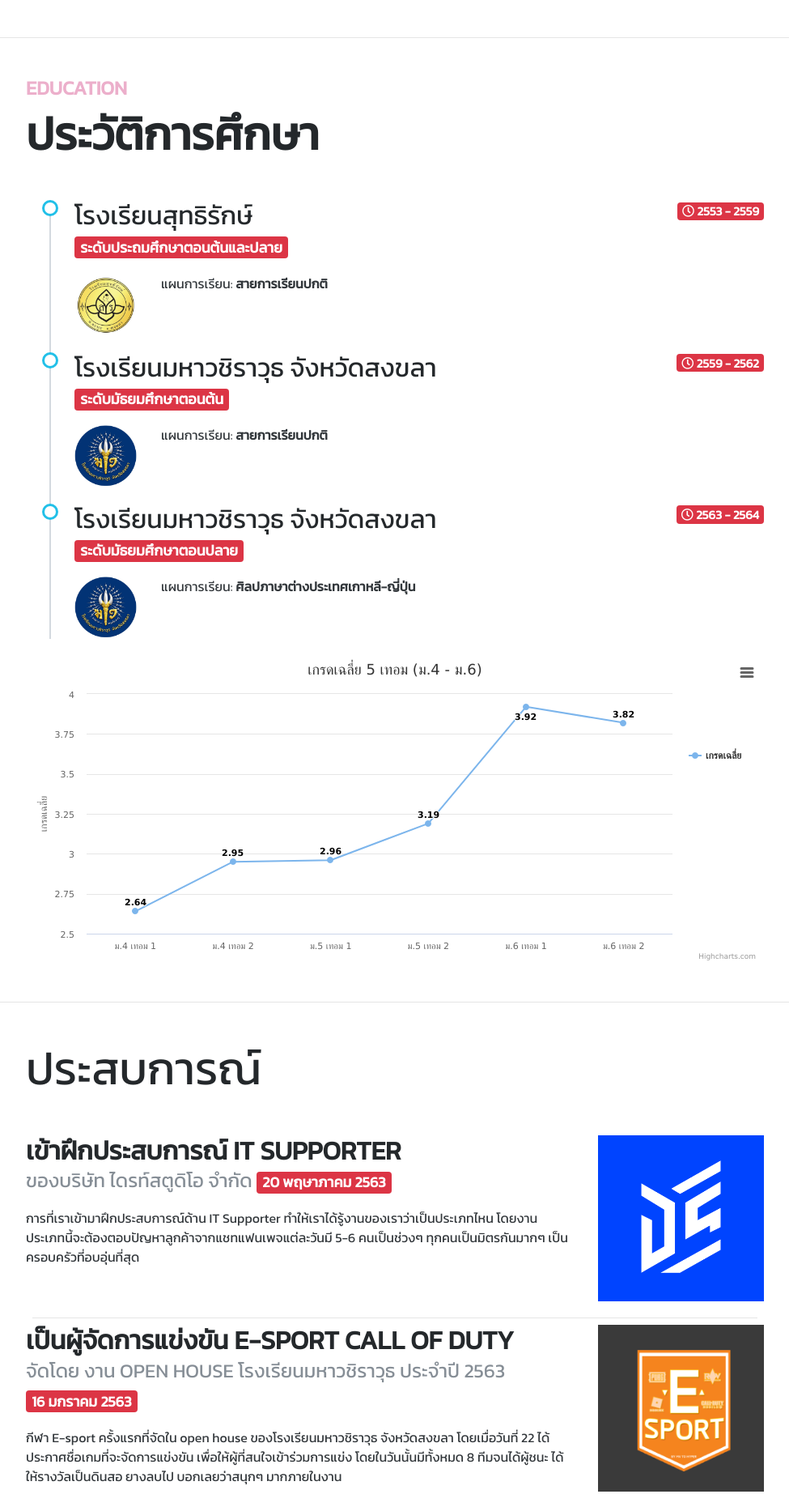
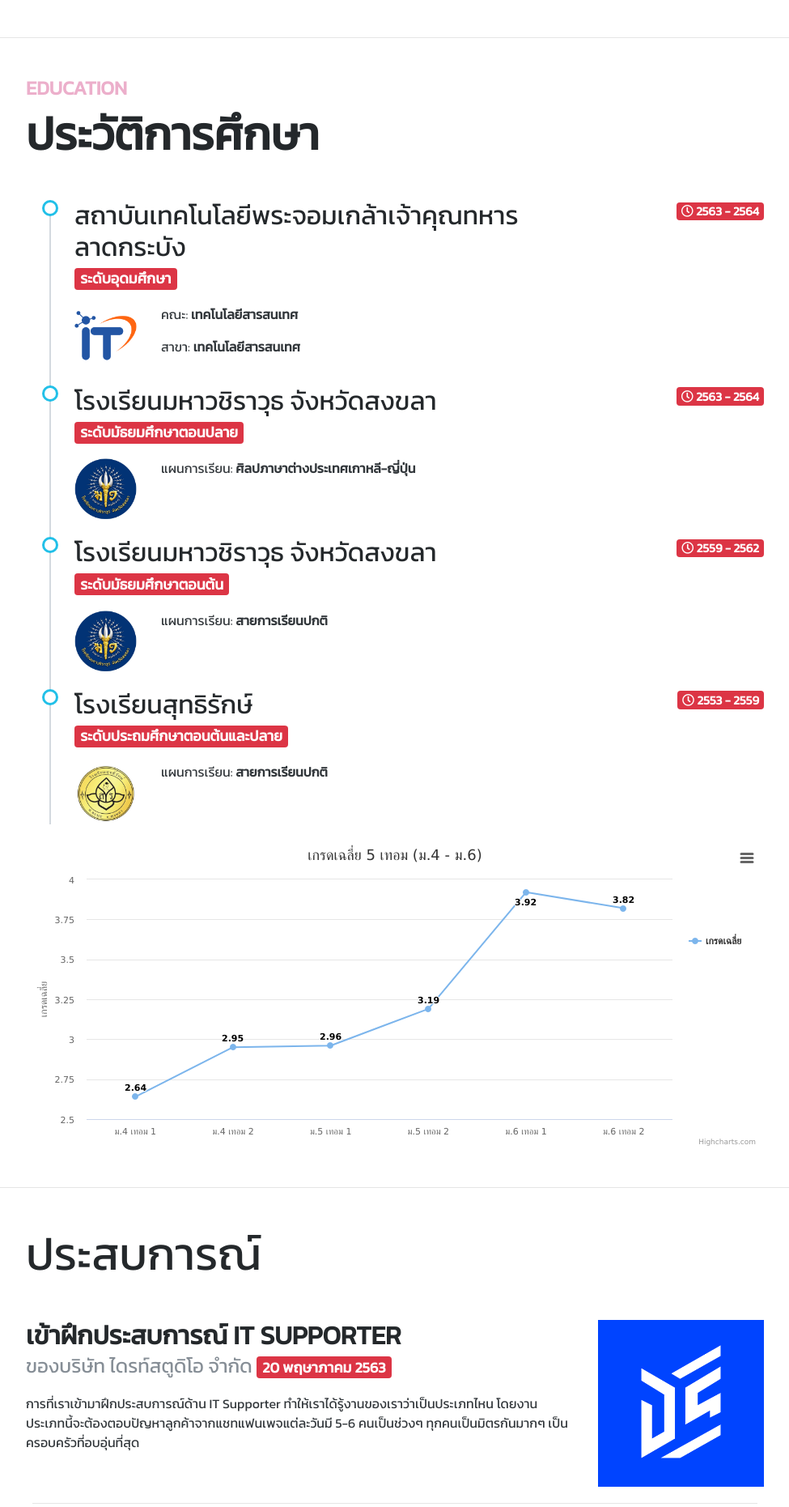
Before and after one commit to EntityKunG/hpPortfolio, a PHP site: page / in a window 1280 px wide. Shown: the part 1644-3505 px from the top of the page at 81% size, without its empty margins (288-1263 px from the left). Run offline with PHP 8.4, Linux system fonts and the light colour scheme; some libraries are stand-ins or nearby versions.

Commit message:
new timeline

```diff
--- a/index.php
+++ b/index.php
@@ -240,21 +240,40 @@
                 <h2 class="mb-5"><b>ประวัติการศึกษา</b></h2>
 
                 <ul class="timeline">
-                    <li>
-		                <div class="resume-item d-flex flex-column flex-md-row justify-content-between">
+               		<li>
+	            		<div class="resume-item d-flex flex-column flex-md-row justify-content-between">
 		                    <div class="resume-content md-1">
-		                        <h3 class="mb-0">โรงเรียนสุทธิรักษ์</h3>
-		                        <div class="subheading mb-3"><span class="badge badge-danger">ระดับประถมศึกษาตอนต้นและปลาย</span></div>
+		                        <h3 class="mb-0">สถาบันเทคโนโลยีพระจอมเกล้าเจ้าคุณทหารลาดกระบัง</h3>
+		                        <div class="subheading mb-3"><span class="badge badge-danger">ระดับอุดมศึกษา</span></div>
 		                        <div class="row">
-		                            <div class="col-4 col-md-2"> <img src="/suthraklogo.png" class="img img-fluid" />
+		                            <div class="col-4 col-md-2"> <img src="/img/cropped-it-logo.png" class="img img-fluid" />
 		                            </div>
 		                            <div class="col-8 col-md-10">
-		                                <p>แผนการเรียน: <b>สายการเรียนปกติ</b></p>
+		                                <p>คณะ: <b>เทคโนโลยีสารสนเทศ</b></p>
+		                                <p>สาขา: <b>เทคโนโลยีสารสนเทศ</b></p>
 		                            </div>
 		                        </div>
 		                    </div>
 		                    <div class="resume-date text-md-right">
-		                        <h5><span class="badge badge-danger text-white"><i class="far fa-clock"></i> 2553 - 2559</span></h5>
+		                        <h5><span class="badge badge-danger text-white"><i class="far fa-clock"></i> 2563 - 2564</span></h5>
+		                    </div>
+		                </div>
+	            	</li>
+	            	<li>
+	            		<div class="resume-item d-flex flex-column flex-md-row justify-content-between">
+		                    <div class="resume-content md-1">
+		                        <h3 class="mb-0">โรงเรียนมหาวชิราวุธ จังหวัดสงขลา</h3>
+		                        <div class="subheading mb-3"><span class="badge badge-danger">ระดับมัธยมศึกษาตอนปลาย</span></div>
+		                        <div class="row">
+		                            <div class="col-4 col-md-2"> <img src="/mvsklogo.png" class="img img-fluid" />
+		                            </div>
+		                            <div class="col-8 col-md-10">
+		                                <p>แผนการเรียน: <b>ศิลปภาษาต่างประเทศเกาหลี-ญี่ปุ่น</b></p>
+		                            </div>
+		                        </div>
+		                    </div>
+		                    <div class="resume-date text-md-right">
+		                        <h5><span class="badge badge-danger text-white"><i class="far fa-clock"></i> 2563 - 2564</span></h5>
 		                    </div>
 		                </div>
 	            	</li>
@@ -276,21 +295,21 @@
 		                    </div>
 		                </div>
 	            	</li>
-	            	<li>
-	            		<div class="resume-item d-flex flex-column flex-md-row justify-content-between">
+                    <li>
+		                <div class="resume-item d-flex flex-column flex-md-row justify-content-between">
 		                    <div class="resume-content md-1">
-		                        <h3 class="mb-0">โรงเรียนมหาวชิราวุธ จังหวัดสงขลา</h3>
-		                        <div class="subheading mb-3"><span class="badge badge-danger">ระดับมัธยมศึกษาตอนปลาย</span></div>
+		                        <h3 class="mb-0">โรงเรียนสุทธิรักษ์</h3>
+		                        <div class="subheading mb-3"><span class="badge badge-danger">ระดับประถมศึกษาตอนต้นและปลาย</span></div>
 		                        <div class="row">
-		                            <div class="col-4 col-md-2"> <img src="/mvsklogo.png" class="img img-fluid" />
+		                            <div class="col-4 col-md-2"> <img src="/suthraklogo.png" class="img img-fluid" />
 		                            </div>
 		                            <div class="col-8 col-md-10">
-		                                <p>แผนการเรียน: <b>ศิลปภาษาต่างประเทศเกาหลี-ญี่ปุ่น</b></p>
+		                                <p>แผนการเรียน: <b>สายการเรียนปกติ</b></p>
 		                            </div>
 		                        </div>
 		                    </div>
 		                    <div class="resume-date text-md-right">
-		                        <h5><span class="badge badge-danger text-white"><i class="far fa-clock"></i> 2563 - 2564</span></h5>
+		                        <h5><span class="badge badge-danger text-white"><i class="far fa-clock"></i> 2553 - 2559</span></h5>
 		                    </div>
 		                </div>
 	            	</li>
```
Also changed, not shown: img/cropped-it-logo.png (added).
